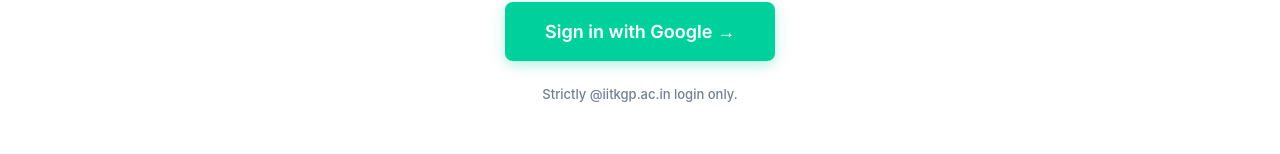
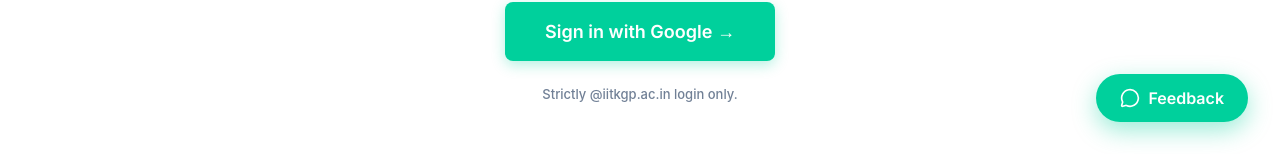
Before and after one commit to iamyash011/kgp-lost-found, a React (Vite) app in the folder client/: page / in a window 1280 px wide. Shown: the part 646-800 px from the top of the page. Built offline with nearby package versions, Linux system fonts and the light colour scheme; no server answers.

Commit message:
feat: Add floating feedback button linking to Google Form

```diff
--- a/client/src/App.jsx
+++ b/client/src/App.jsx
@@ -2,6 +2,7 @@
 import RouteTracker from './components/RouteTracker';
 import Navbar from './components/Navbar';
 import Footer from './components/Footer';
+import FeedbackButton from './components/FeedbackButton';
 import Home from './pages/Home';
 import Feed from './pages/Feed';
 import ReportItem from './pages/ReportItem';
@@ -63,6 +64,7 @@
           </Routes>
         </main>
         <Footer />
+        <FeedbackButton />
         {user && <div className="md:hidden" style={{ height: '64px' }} />}
       </div>
     </ThemeProvider>
--- /dev/null
+++ b/client/src/components/FeedbackButton.jsx
@@ -0,0 +1,25 @@
+import React from 'react';
+import { MessageCircle } from 'lucide-react';
+
+export default function FeedbackButton() {
+  return (
+    <a
+      href="https://forms.gle/XM2zBNtSuZ2vNEq17"
+      target="_blank"
+      rel="noopener noreferrer"
+      className="fixed bottom-24 md:bottom-8 right-4 md:right-8 z-50 btn-gold"
+      style={{
+        padding: '12px 24px',
+        borderRadius: '999px',
+        boxShadow: '0 8px 24px rgba(0, 208, 156, 0.4)',
+        display: 'flex',
+        alignItems: 'center',
+        gap: '8px',
+        textDecoration: 'none',
+      }}
+    >
+      <MessageCircle size={20} />
+      Feedback
+    </a>
+  );
+}
```
